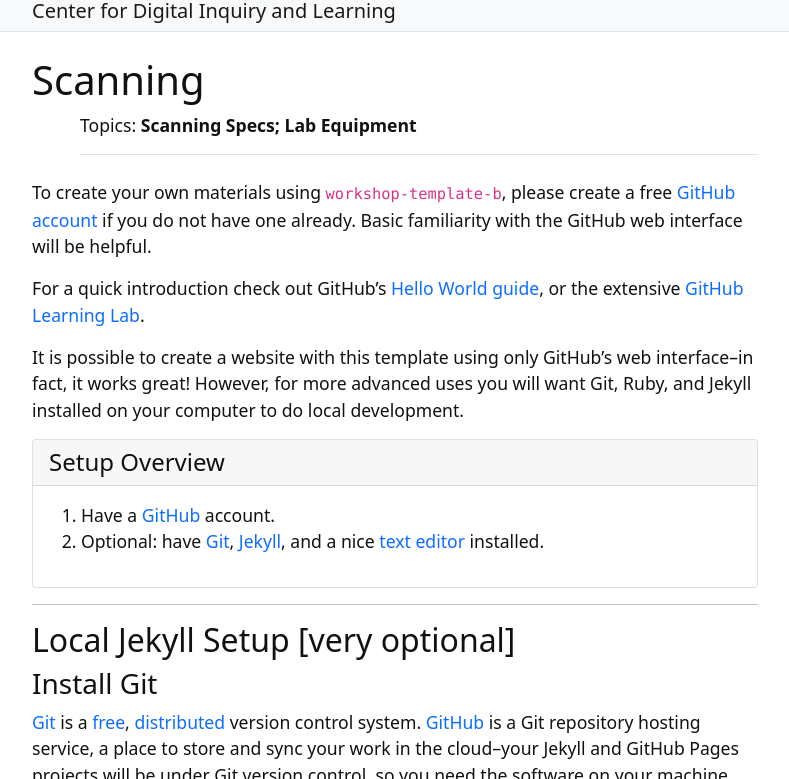
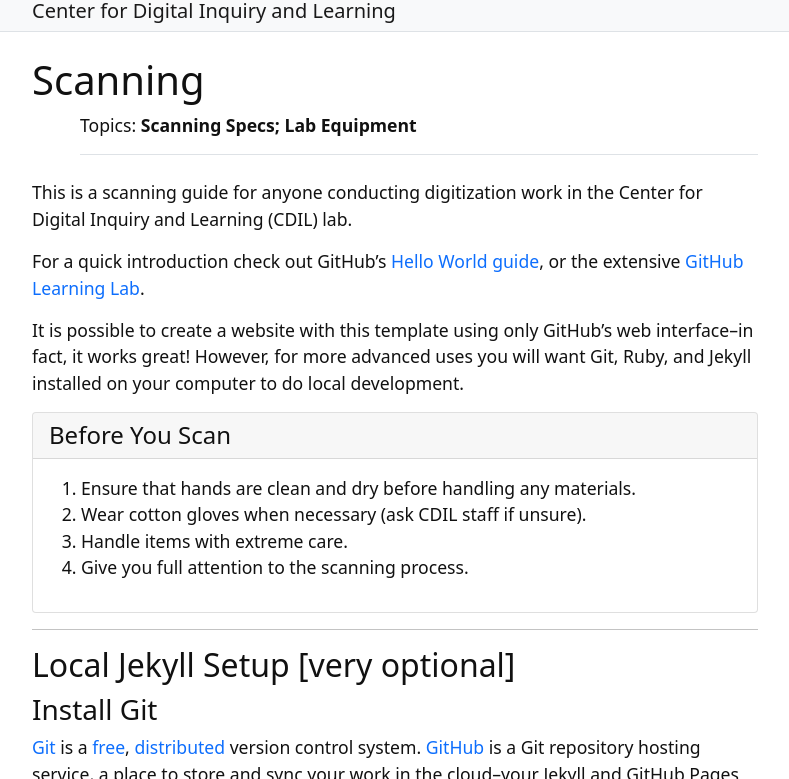
Before and after one commit to kitstokes/digi-proc, a Jekyll site: the page built from content/0-overview.md, in a window 1280 px wide and 900 px high, cut to the strip 121-900 px from the top of the window. Shown: the whole strip, without its empty margins (245-1034 px from the left). Built offline with Jekyll 4.4.1, drawn with Linux system fonts in a browser that asks for light colours.

Commit message:
add before you scan card content

```diff
--- a/content/0-overview.md
+++ b/content/0-overview.md
@@ -4,8 +4,7 @@ nav: Scanning
 topics: Scanning Specs; Lab Equipment
 ---
 
-To create your own materials using `workshop-template-b`, please create a free [GitHub account](https://github.com/join) if you do not have one already.
-Basic familiarity with the GitHub web interface will be helpful.
+This is a scanning guide for anyone conducting digitization work in the Center for Digital Inquiry and Learning (CDIL) lab.
 
 For a quick introduction check out GitHub's [Hello World guide](https://guides.github.com/activities/hello-world/), or the extensive [GitHub Learning Lab](https://lab.github.com/).
 
@@ -13,10 +12,12 @@ It is possible to create a website with this template using only GitHub's web in
 However, for more advanced uses you will want Git, Ruby, and Jekyll installed on your computer to do local development.
 
 {% capture text %}
-1. Have a [GitHub](https://github.com) account.
-2. Optional: have [Git](https://git-scm.com/), [Jekyll](https://jekyllrb.com/), and a nice [text editor](https://code.visualstudio.com/) installed.
+1. Ensure that hands are clean and dry before handling any materials.
+2. Wear cotton gloves when necessary (ask CDIL staff if unsure).
+3. Handle items with extreme care.
+4. Give you full attention to the scanning process.
 {% endcapture %}
-{% include card.html text=text header="Setup Overview" %}
+{% include card.html text=text header="Before You Scan" %}
 
 <!-- turn the above setup overview card into a "Before You Scan" card -->
 
```
